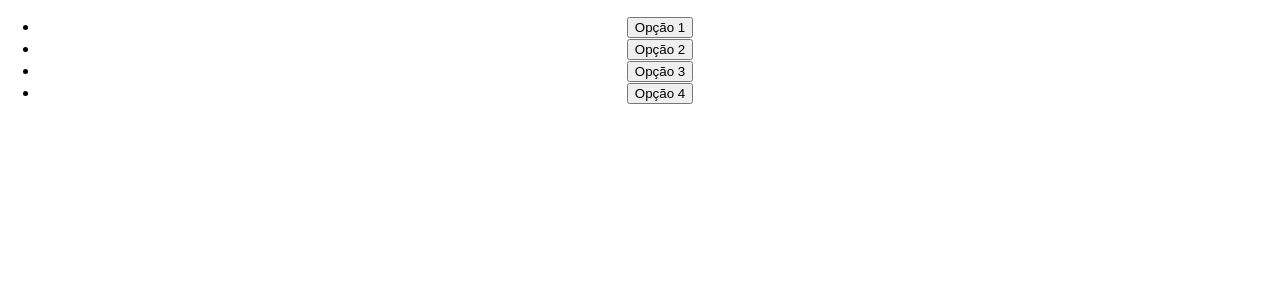
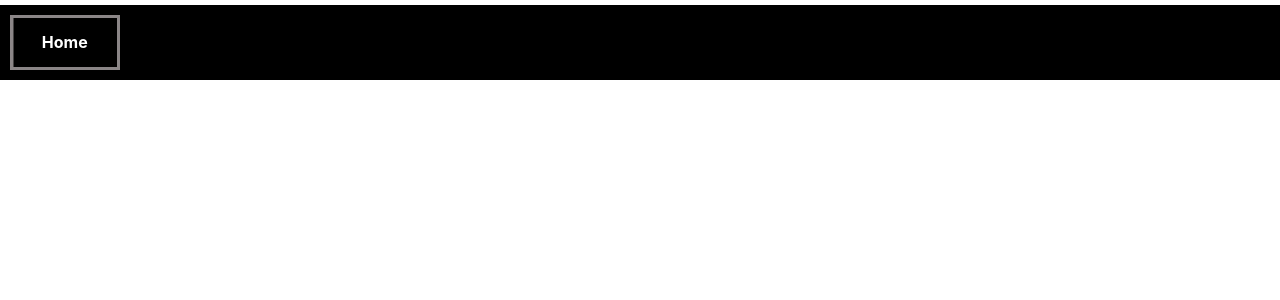
Before and after one commit to AlexandreRodriguesStrapasson/cypher_sheet, a React (Create React App) app in the folder app/: page / in a window 1280 px wide. Shown: the top 300 px of the page. Built offline with nearby package versions, Linux system fonts and the light colour scheme.

Commit message:
fit: add the initial design to the navigation bar

```diff
--- a/app/src/App.js
+++ b/app/src/App.js
@@ -1,19 +1,14 @@
+import { BrowserRouter, Routes, Route } from 'react-router-dom';
 import './App.css';
+import Home from "./pages/home"
 
 function App() {
   return (
-    <div className="App">
-      <div className="mainBody">
-        <div>
-          <ul>
-            <li><button>Opção 1</button></li>
-            <li><button>Opção 2</button></li>
-            <li><button>Opção 3</button></li>
-            <li><button>Opção 4</button></li>
-          </ul>
-        </div>
-      </div>
-    </div>
+    <BrowserRouter>
+      <Routes>
+        <Route path='/' element={<Home/>}></Route>
+      </Routes>
+    </BrowserRouter>
   );
 }
 
--- /dev/null
+++ b/app/src/components/browser.js
@@ -0,0 +1,17 @@
+import { useNavigate } from "react-router-dom";
+import browserStyle from "../style/browser.module.css"
+
+function Browser(){
+    const navigate = useNavigate();
+    const goToHome = () => {
+        navigate("/");
+    }
+
+    return(
+        <div className={browserStyle.backGround} id="navegation">
+            <button className={browserStyle.btn} onClick={goToHome}>Home</button>
+        </div>
+    )
+}
+
+export default Browser;
--- /dev/null
+++ b/app/src/pages/home.js
@@ -0,0 +1,11 @@
+import Browser  from "../components/browser";
+
+function Home(){
+    return(
+        <div>
+            <Browser/>
+        </div>
+    )
+}
+
+export default Home;
--- /dev/null
+++ b/app/src/style/browser.module.css
@@ -0,0 +1,43 @@
+.btn {
+    margin-left: 10px;
+    margin-inline-start: 10px;
+
+
+    display: inline-block;
+    padding: 0.9rem 1.8rem;
+    font-size: 16px;
+    font-weight: 700;
+    color: white;
+    border: 3px solid rgb(139, 134, 135);
+    cursor: pointer;
+    position: relative;
+    background-color: transparent;
+    text-decoration: none;
+    overflow: hidden;
+    z-index: 1;
+    font-family: inherit;
+   }
+
+   .btn::before {
+    content: "";
+    position: absolute;
+    left: 0;
+    top: 0;
+    width: 100%;
+    height: 100%;
+    background-color: rgb(139, 134, 135);
+    transform: translateX(-100%);
+    transition: all .3s;
+    z-index: -1;
+   }
+
+   .btn:hover::before {
+    transform: translateX(0);
+   }
+
+.backGround{
+    margin-top: 5px;
+    padding-top: 10px;
+    padding-bottom: 10px;
+    background-color: black;
+}
```
